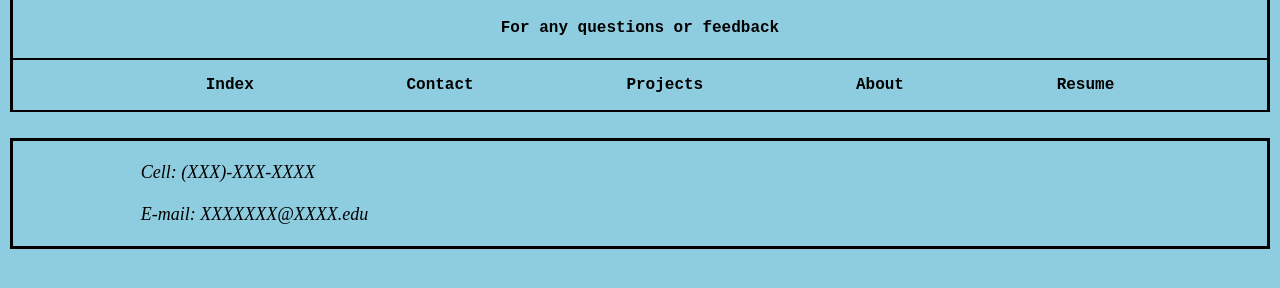
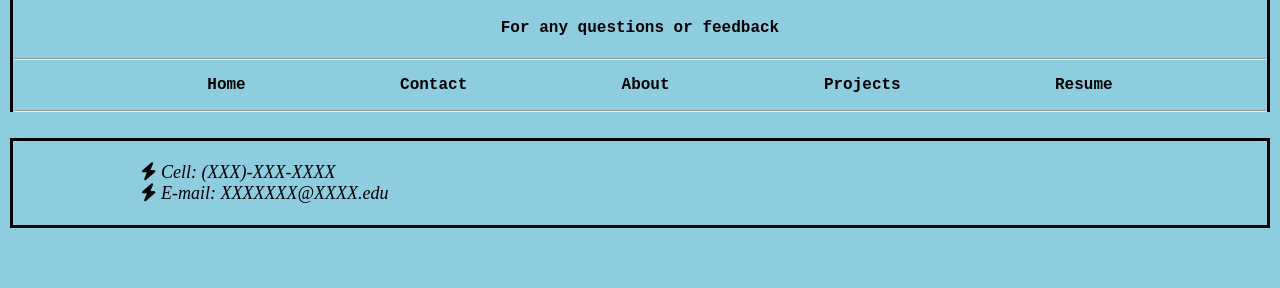
Before and after one commit to jhansen11733/hansenlife, a plain HTML site: page contact.html in a window 1280 px wide. Shown: the part 74-362 px from the top of the page. Drawn offline with Linux system fonts and the light colour scheme.

Commit message:
Update contact.html
adding final version

```diff
--- a/contact.html
+++ b/contact.html
@@ -4,6 +4,7 @@
   <meta charset="UTF-8">
   <meta name="viewport" content="width=device-width, initial-scale=1.0">
   <title>Contact</title>
+  <script src="https://kit.fontawesome.com/8c889083c0.js" crossorigin="anonymous"></script>
   <link rel="stylesheet" href="stylemain.css">
   <link rel="icon" href="homepageimg.jpg" type="image/icon">
 </head>
@@ -15,25 +16,25 @@
             <h4>
                 For any questions or feedback
             </h4>
-            <hr color="black">
+            <hr>
     <nav >
-                <ul class="navbar-contact">
-                    <li><a href="index">Index</a></li>
+                <ul class="navbar">
+                    <li><a href="Index.html">Home</a></li>
                     <li><a href="contact.html">Contact</a></li>
+                    <li><a href="about.html">About</a></li>
                     <li><a href="Projects.html">Projects</a></li>
-                    <li><a href="about.html">About</a></li>
-                    <li><a href="resume.pdf">Resume</a></li>
+                    <li><a href="Resume.pdf">Resume</a></li>
                 </ul>
             </nav>
-            <hr color="black">
+            <hr>
     </header>
     <br>
     <main>
         <ul class="cinfo">
-            <li>Cell: (XXX)-XXX-XXXX</li>
-            <br>
-            <li> E-mail: XXXXXXX@XXXX.edu</li>
-        </ul>
+            <li><i class="fa-solid fa-bolt"></i> <a href="#">Cell: (XXX)-XXX-XXXX</a></li>
+            <li><i class="fa-solid fa-bolt"></i> <a href="#"> E-mail: XXXXXXX@XXXX.edu</a></li>
+          </ul>
+
     </main>
     <br>
     <footer>
```
